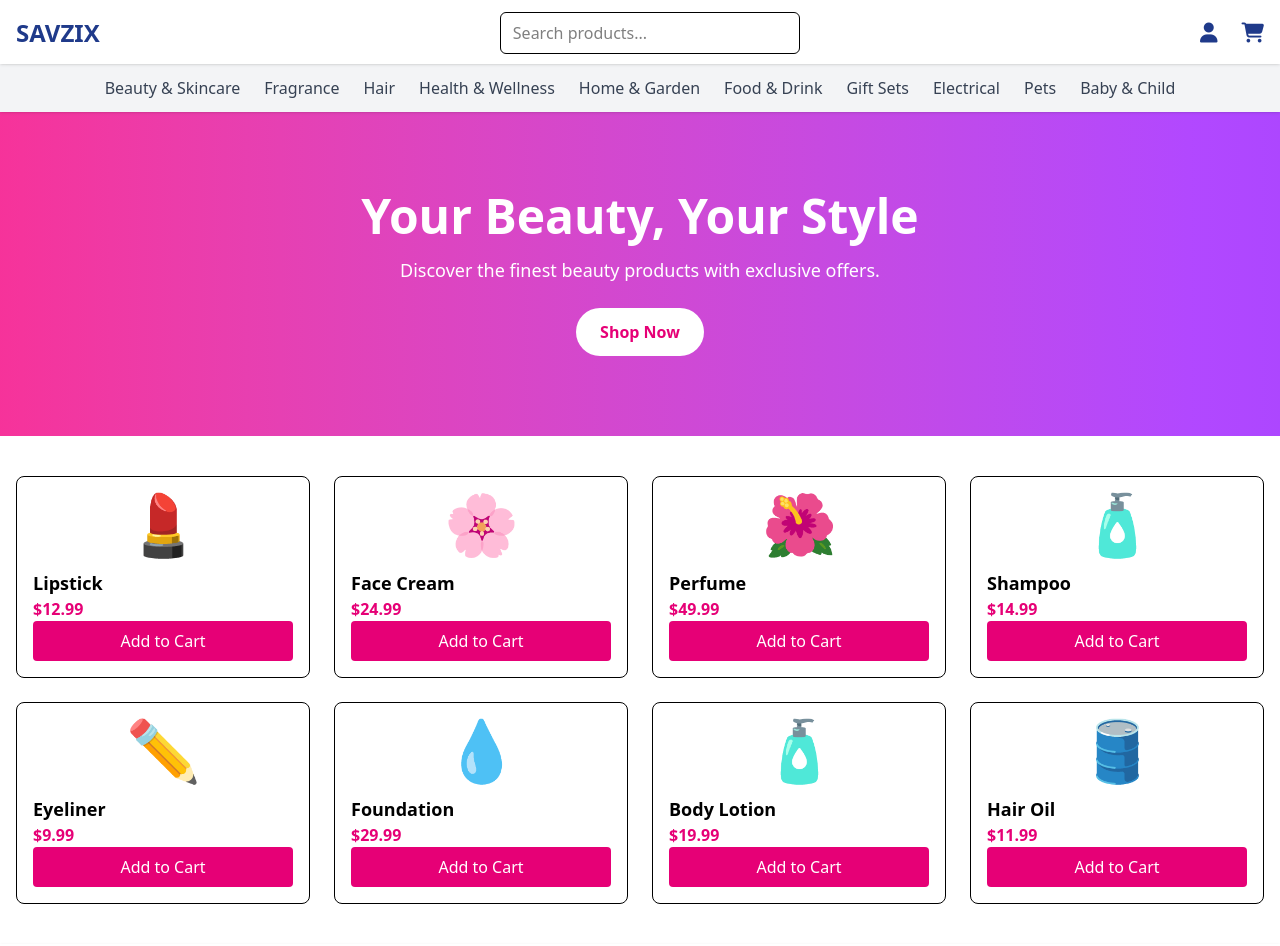
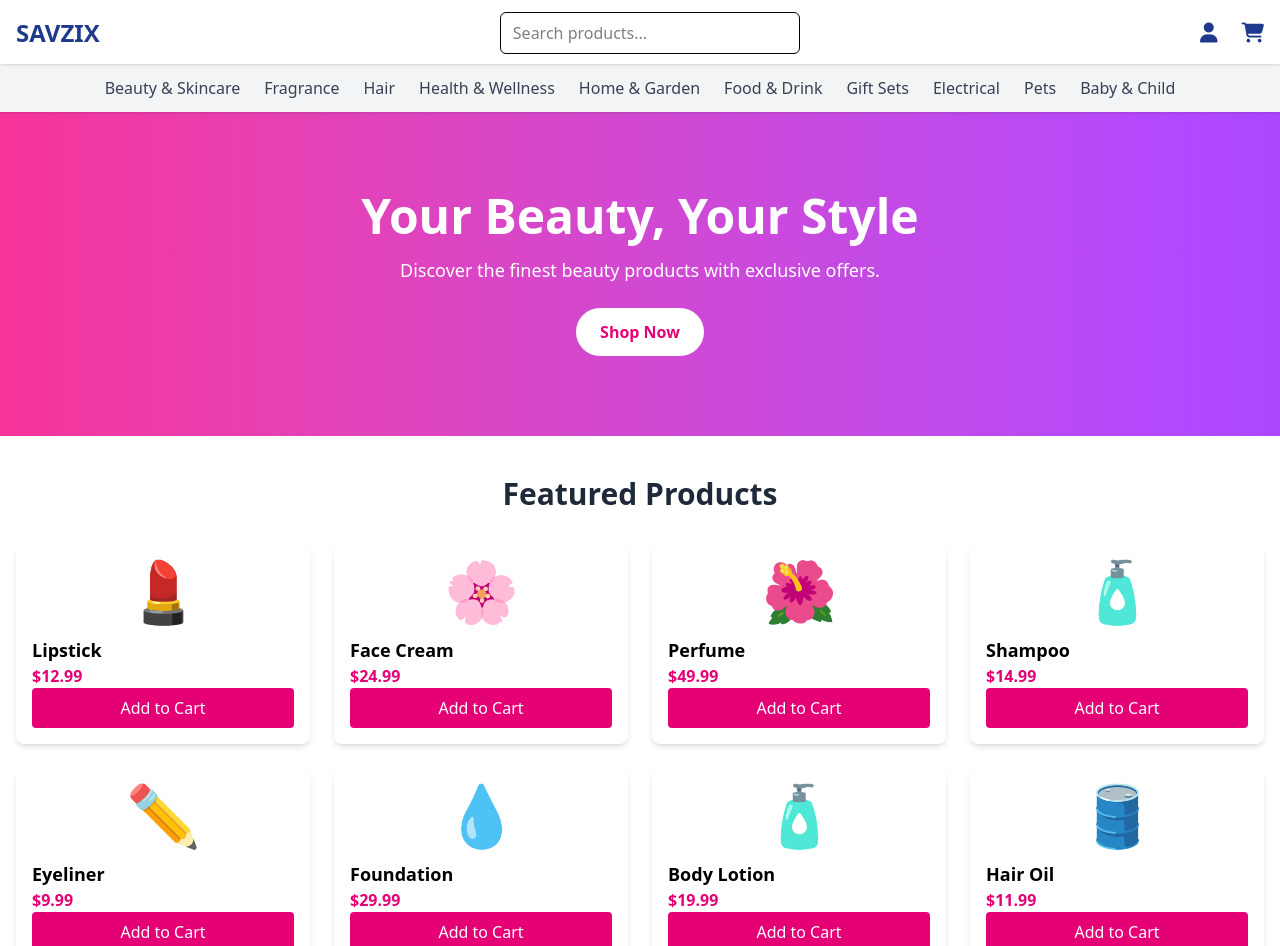
Before and after one commit to 5h3r42/savzix, a React (Vite) app: page / in a window 1280 px wide. Shown: the top 946 px of the page. Built offline with nearby package versions, Linux system fonts and the light colour scheme.

Commit message:
added hover effect to cards

```diff
--- a/src/components/CategoryBar.jsx
+++ b/src/components/CategoryBar.jsx
@@ -1,4 +1,4 @@
-import React from "react";
+
 
 const categories = [
   "Beauty & Skincare",
--- a/src/components/Navbar.jsx
+++ b/src/components/Navbar.jsx
@@ -1,4 +1,4 @@
-import React from "react";
+
 
 const Navbar = () => {
   return (
--- a/src/components/ProductList.jsx
+++ b/src/components/ProductList.jsx
@@ -1,4 +1,4 @@
-
+import React from "react";
 
 const products = [
   { id: 1, name: "Lipstick", price: "$12.99", image: "💄" },
@@ -14,9 +14,16 @@ const products = [
 const ProductList = () => {
   return (
     <section className="py-10">
-      <div className="max-w-7xl mx-auto px-4 grid grid-cols-1 sm:grid-cols-2 md:grid-cols-3 lg:grid-cols-4 gap-6">
+      {/* Title */}
+      <h2 className="text-3xl font-bold text-center mb-8 text-gray-800">Featured Products</h2>
+
+      {/* Products Grid */}
+      <div className="max-w-7xl mx-auto grid grid-cols-1 sm:grid-cols-2 md:grid-cols-3 lg:grid-cols-4 gap-6 px-4">
         {products.map((product) => (
-          <div key={product.id} className="border rounded-lg p-4 flex flex-col">
+          <div
+            key={product.id}
+            className="bg-white rounded-lg shadow-md transform transition-all duration-300 hover:shadow-xl hover:scale-105 p-4 flex flex-col"
+          >
             <div className="text-6xl mb-4 text-center">{product.image}</div>
             <h3 className="font-semibold text-lg">{product.name}</h3>
             <p className="text-pink-600 font-bold">{product.price}</p>
```
